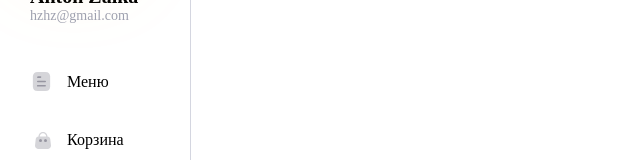
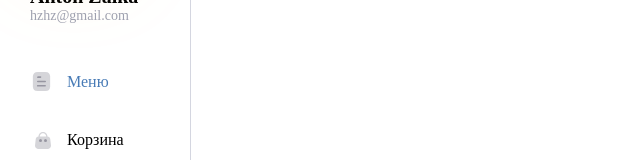
Before and after one commit to ZaikaAnton/vite-project, a React (Vite) app: page / in a window 1280 px wide. Shown: the part 159-319 px from the top of the page, without its empty margins (0-640 px from the left). Built offline with nearby package versions, Linux system fonts and the light colour scheme.

Commit message:
add NavLink

```diff
--- a/src/layout/Menu/Layout.module.css
+++ b/src/layout/Menu/Layout.module.css
@@ -32,6 +32,14 @@
   color: var(--text-color);
 }
 
+.link:hover {
+  color: var(--primary-color);
+}
+
+.active {
+  color: var(--primary-color);
+}
+
 .user {
   margin-bottom: 46px;
 }
--- a/src/layout/Menu/Layout.tsx
+++ b/src/layout/Menu/Layout.tsx
@@ -1,5 +1,6 @@
 import styles from "./Layout.module.css";
-import { Link, Outlet } from "react-router-dom";
+import cn from "classnames";
+import { Link, NavLink, Outlet } from "react-router-dom";
 import Button from "../../components/Button/Button";
 
 export function Layout() {
@@ -18,14 +19,28 @@ export function Layout() {
           </div>
 
           <div className={styles.menu}>
-            <Link to="/" className={styles.link}>
+            <NavLink
+              to="/"
+              className={({ isActive }) =>
+                cn(styles.link, {
+                  [styles.active]: isActive,
+                })
+              }
+            >
               <img src="/menu-icon.svg" alt="Menu icon" />
               Меню
-            </Link>
-            <Link to="/cart" className={styles.link}>
+            </NavLink>
+            <NavLink
+              to="/cart"
+              className={({ isActive }) =>
+                cn(styles.link, {
+                  [styles.active]: isActive,
+                })
+              }
+            >
               <img src="/cart-icon.svg" alt="Cart icon" />
               Корзина
-            </Link>
+            </NavLink>
           </div>
           <Button className={styles.exit}>
             <img src="/exit-icon.svg" alt="Exit icon" /> Выход
```
